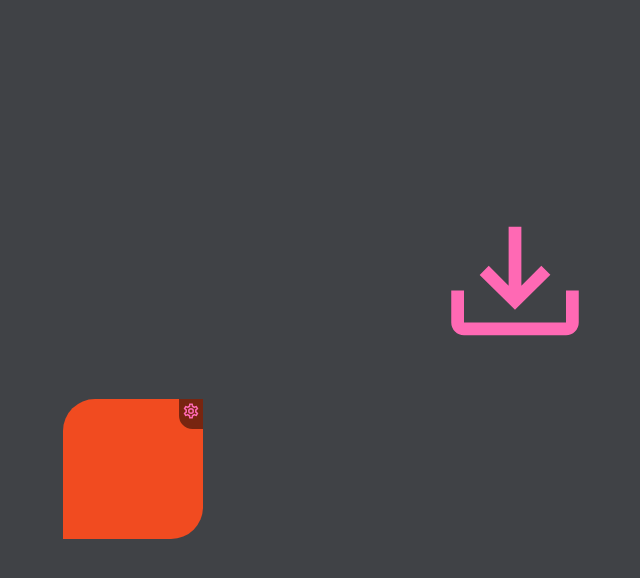
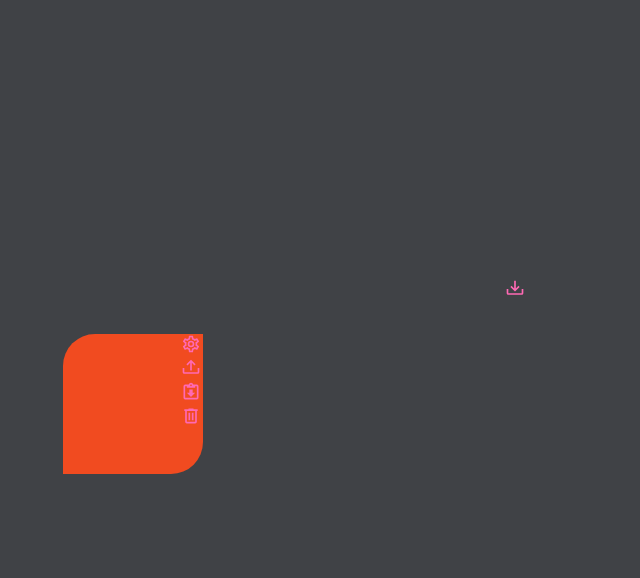
Before and after one commit to AlainGourves/color-picker, a website: page test.html in a window 1280 px wide. Both pictures are taken after a click on the button 640 px from the left and 360 px from the top of the page. Shown: the whole page, without its empty margins (125-765 px from the left). Drawn offline with nearby package versions, Linux system fonts and the light colour scheme; files that its build step writes are made by us from their sources.

Commit message:
btns refactorization

```diff
--- a/js/main.js
+++ b/js/main.js
@@ -252,7 +252,7 @@ function loadSwatch(swatch){
 function getSwatch(ev) {
     // get the parent .swatch from the clicked button
     if (ev.target.classList.contains('btn')) {
-        let swatch = ev.target.parentNode.parentNode;
+        let swatch = ev.target.parentNode.parentNode.parentNode;
         if (ev.target.classList.contains('clear')) {
             swatch.classList.add('cleared');
             swatch.addEventListener('transitionend', e => {
--- a/scss/_color-picker.scss
+++ b/scss/_color-picker.scss
@@ -49,13 +49,14 @@ $r-sample: 0.5em; // rayon
     mask-image: radial-gradient(closest-side, #0000 calc(#{$r-wheel - $w-wheel} - 1px), #000 #{$r-wheel - $w-wheel});
 }
 
+// circle to sample hue on the color wheel
 .sample {
     box-sizing: border-box;
     @include size(#{$r-sample * 2});
     position: absolute;
     top: calc(50% - #{$r-sample});
     left: calc(100% - #{math.div($w-wheel, 2) + $r-sample});
-    transform-origin: (($r-wheel - (math.div($w-wheel,2) + $r-sample)) * -1) #{$r-sample};
+    transform-origin: (($r-wheel - (math.div($w-wheel, 2) + $r-sample)) * -1) #{$r-sample};
     transform: rotate(var(--hue-rotation));
     border: 2px solid #fff;
     border-radius: 50%;
@@ -85,6 +86,7 @@ $r-sample: 0.5em; // rayon
     }
 }
 
+// Actual selected color
 .picked-color {
     @include size(($r-wheel - $w-wheel) * math.sqrt(2));
     position: relative;
@@ -127,7 +129,6 @@ button {
 }
 
 /* ------------------- Color swatches -- */
-
 #swatches {
     position: relative;
     width: 80vw;
@@ -135,27 +136,37 @@ button {
     grid-template-columns: repeat(auto-fill, var(--swatch-size));
     gap: .8em;
     padding-bottom: 3em;
-    overflow: hidden;
+    // overflow: hidden;
 }
 
 .swatch {
+    $radius: 2em;
     height: var(--swatch-size);
-    border-top-left-radius: 2em;
-    border-bottom-right-radius: 2em;
+    border-top-left-radius: $radius;
+    border-bottom-right-radius: $radius;
     position: relative;
-    overflow: hidden;
+    // overflow: hidden;
     transform: scale(1);
     transition: transform .5s cubic-bezier(0.5, -0.5, 0.75, 1.5);
+    z-index: auto;
 
+    &:focus-within,
+    &:hover {
+        // make sure that the btns' tooltips are not hidden behind the other swatches
+        z-index: 10;
+    }
+
+    // display color RGB values
+    // but not when the swatch is dragged
     &:not(.over)::after {
         position: absolute;
         content: attr(data-bg-color);
         width: 100%;
-        height: 2em;
+        height: $radius;
         bottom: 0;
         left: 0;
         @include grid-center;
-        border-top-left-radius: 2em;
+        border-top-left-radius: $radius;
         font-size: .8em;
         background-color: rgba(0, 0, 0, .5);
         z-index: 1;
@@ -170,6 +181,7 @@ button {
     }
 
     &:hover:not(.over)::after {
+        // display rgb values on hover
         transform: translateX(0);
         opacity: 1;
     }
@@ -191,87 +203,127 @@ button {
             color: #fff4;
         }
 
+        // swatch's buttons are masked when dragging
         & .btns {
             display: none;
         }
     }
 }
 
+// Swatch buttons columns
+// 2 columns, only one displayed at the time
+$btn-width: 24px;
+
 .btns {
-    $btn-width: 24px;
     position: absolute;
-    width: $btn-width * 2;
-    height: $btn-width * 3;
+    width: $btn-width;
+    // height: $btn-width * 3;
     top: 0;
-    right: $btn-width * -1;
+    right: 0;
     display: grid;
-    grid-template-columns: $btn-width $btn-width;
 
     &:focus-within {
-        & button:nth-child(1) {
-            grid-area: 1/2;
+        & .btn__col:nth-child(1) {
+            opacity: 0;
+            visibility: hidden;
         }
 
-        & button:nth-child(2) {
-            grid-area: 1/1;
-        }
-
-        & button:nth-child(3) {
-            grid-area: 2/1;
-        }
-
-        & button:nth-child(4) {
-            grid-area: 3/1;
+        & .btn__col:nth-child(2) {
+            opacity: 1;
+            visibility: visible;
         }
     }
 
-    & button {
-        position: relative;
-        @include grid-center;
+    & .btn__col {
+        grid-area: 1/1;
+        height: max-content;
+        padding-bottom: .5em;
+        display: flex;
+        flex-direction: column;
+        justify-content: flex-start;
+        align-items: center;
+        border-bottom-left-radius: 1em;
+        background-color: rgba(0, 0, 0, .5);
+        transition: opacity .25s ease-in-out;
 
-        &:nth-child(1)::after,
-        &:nth-child(4)::after {
-            position: absolute;
-            content: '';
-            width: 100%;
-            height: calc(#{$btn-width} + .5em);
-            top: 0;
-            left: 0;
-            background-color: rgba(0, 0, 0, .5);
-            border-bottom-left-radius: 1em;
-            z-index: -1;
-        }
 
         &:nth-child(1) {
-            grid-area: 1/1;
+            opacity: 1;
+            visibility: visible;
         }
 
         &:nth-child(2) {
-            grid-area: 1/2;
-            background-color: rgba(0, 0, 0, .5);
+            opacity: 0;
+            visibility: hidden;
+        }
+    }
+    & .btn {
+        @include size($btn-width);
+
+        // Tooltips for the buttons
+        $arrow: 6px;
+        $offset: .5em;
+        $tooltip-bg: rgb(49, 49, 49);
+        --tooltip-bg: #{$tooltip-bg};
+        position: relative;
+
+        &::before,
+        &::after {
+            position: absolute;
+            top: 50%;
+            right: 0;
+            visibility: hidden;
+            opacity: 0;
+            transition: opacity .25s ease-in-out;
+            z-index: 100;
         }
 
-        &:nth-child(3) {
-            grid-area: 2/2;
-            background-color: rgba(0, 0, 0, .5);
+        // tooltip's arrow
+        &::before {
+            content: '';
+            border: $arrow solid transparent;
+            border-right-color: var(--tooltip-bg);
+            transform: translate(calc(#{$offset} + 1px), -50%);
+            @include size(0);
         }
 
-        &:nth-child(4) {
-            grid-area: 3/2;
+        // tooltip's container
+        &::after {
+            content: attr(aria-label);
+            // content: attr(aria-labelledby);
+            width: max-content;
+            height: auto;
+            padding: .5em .75em;
+            background-color: var(--tooltip-bg);
+            color: #fff;
+            font-weight: 700;
+            text-shadow: 1px 1px 2px darken($tooltip-bg, 15%);
+            border-radius: .33em;
+            transform: translate(calc(100% + #{$offset}), -50%);
+            @include grid-center();
+        }
+
+        &:hover::before,
+        &:hover::after {
+            visibility: visible;
+            opacity: 1;
+            // tooltip appears only after a delay
+            transition-delay: 1s;
+        }
     }
 }
 
-    & .svg-icon {
-        @include size(#{$btn-width - 6px});
+.svg-icon {
+    @include size(#{$btn-width - 4px});
 
     &:active {
         // important ! le svg ne doit pas capter les clics, ça simplifie bcq la gestion des boutons
         pointer-events: none;
     }
-    }
+
 }
 
-
+// DIV with the button to export color list ------------------------------------
 .copyList {
     grid-column: 1/-1;
     height: auto;
@@ -291,10 +343,11 @@ button {
 }
 
 .swatch~.copyList {
-    // visible only if there is at least one .swatch
+    // the DIV is visible only if there is at least one .swatch
     display: block;
 }
 
+// Notifications after actions ---------------------------------------------
 .notif {
     $h: 3em;
     min-width: 15vw;
```
Also changed, not shown: index.html (+4 -0 lines). Lines whose indentation alone changed are shown as unchanged.
